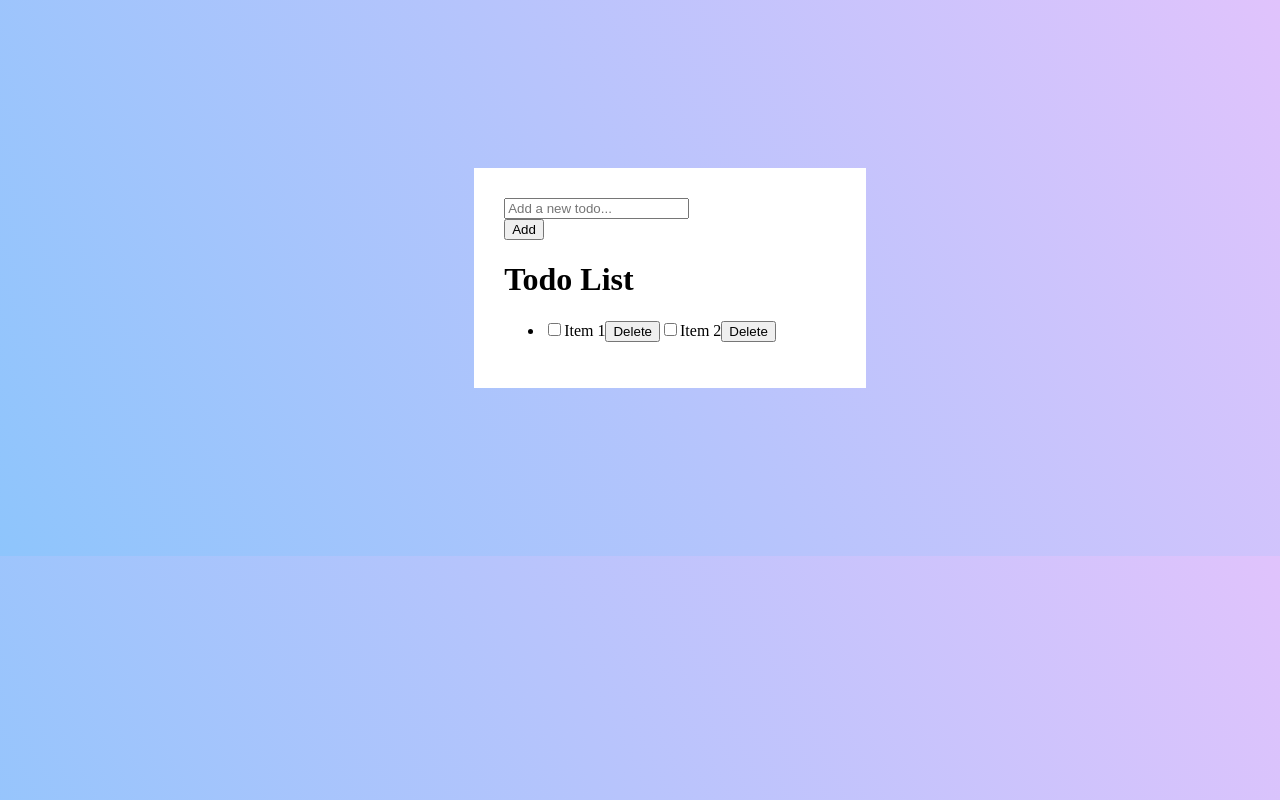
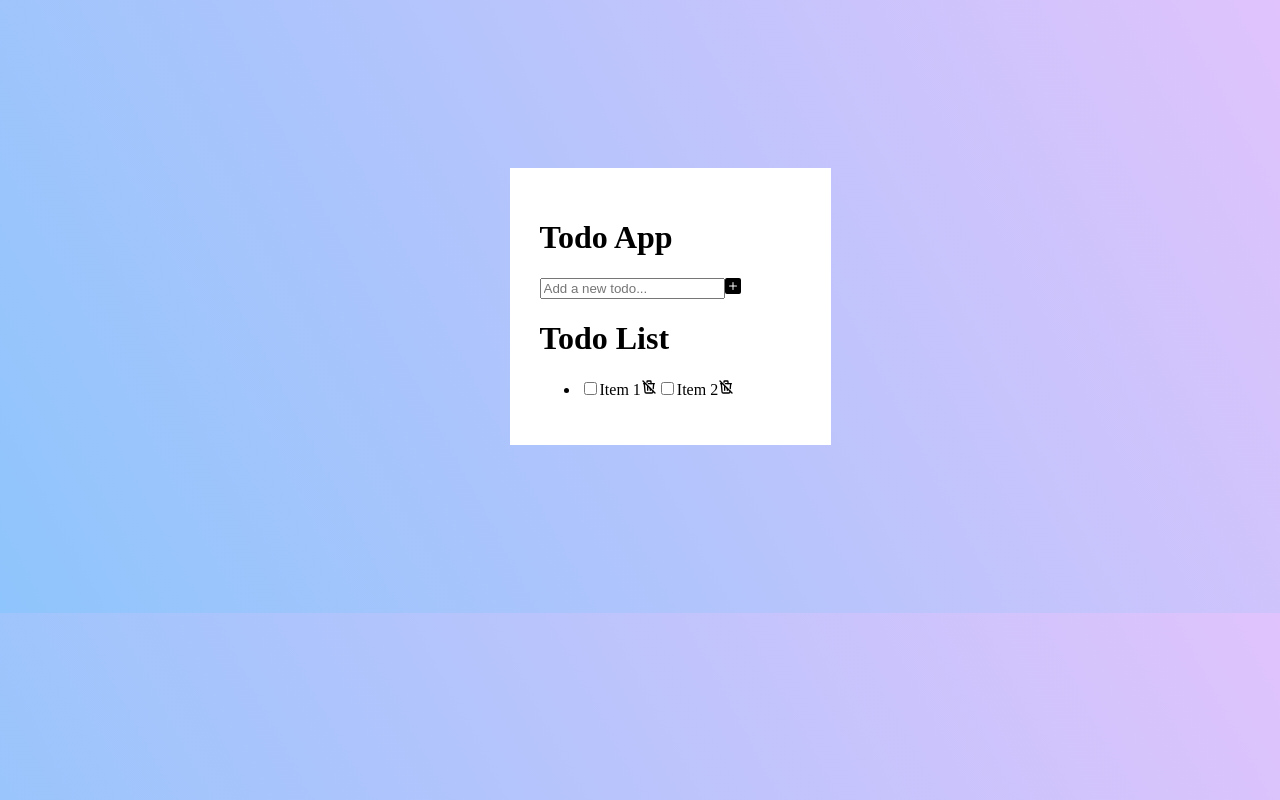
Before and after one commit to Kudoo39/todo-list-app, a React (Vite) app: page / in a window 1280 px wide. Built offline with nearby package versions, Linux system fonts and the light colour scheme.

Commit message:
adding icons

```diff
--- a/package.json
+++ b/package.json
@@ -11,7 +11,8 @@
   },
   "dependencies": {
     "react": "^18.2.0",
-    "react-dom": "^18.2.0"
+    "react-dom": "^18.2.0",
+    "react-icons": "^4.10.1"
   },
   "devDependencies": {
     "@types/react": "^18.2.15",
--- a/src/App.css
+++ b/src/App.css
@@ -11,5 +11,9 @@ body {
   background: #fff;
   width: 100%;
   margin: 150px auto;
-  padding: 30px
+  padding: 30px;
 }
+
+.form {
+  display: flex;
+}
--- a/src/App.jsx
+++ b/src/App.jsx
@@ -1,14 +1,17 @@
 import React from "react";
 import "./App.css";
+import { BsFillPlusSquareFill } from "react-icons/bs";
+import { TbTrashOff } from "react-icons/tb";
 
 const App = () => {
   return (
     <div className="container">
+      <h1>Todo App</h1>
       <form className="form">
         <div className="form-row">
           <input type="text" id="item" placeholder="Add a new todo..." />
         </div>
-        <button className="btn">Add</button>
+        <BsFillPlusSquareFill className="btn" />
       </form>
       <h1 className="header">Todo List</h1>
       <ul className="list">
@@ -17,12 +20,12 @@ const App = () => {
             <input type="checkbox" />
             Item 1
           </label>
-          <button className="btn">Delete</button>
+          <TbTrashOff className="btn" />
           <label htmlFor="">
             <input type="checkbox" />
             Item 2
           </label>
-          <button className="btn">Delete</button>
+          <TbTrashOff className="btn" />
         </li>
       </ul>
     </div>
```
Also changed, not shown: 1 other file (tests, documents, lock files or other folders).
